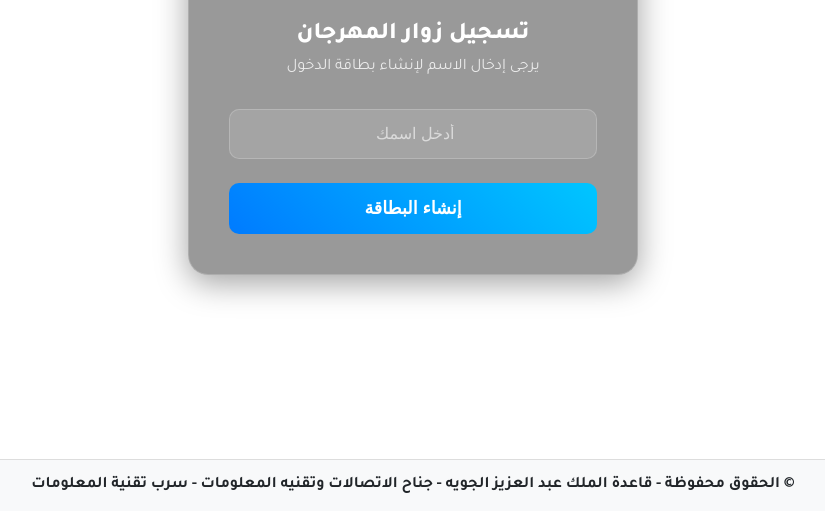
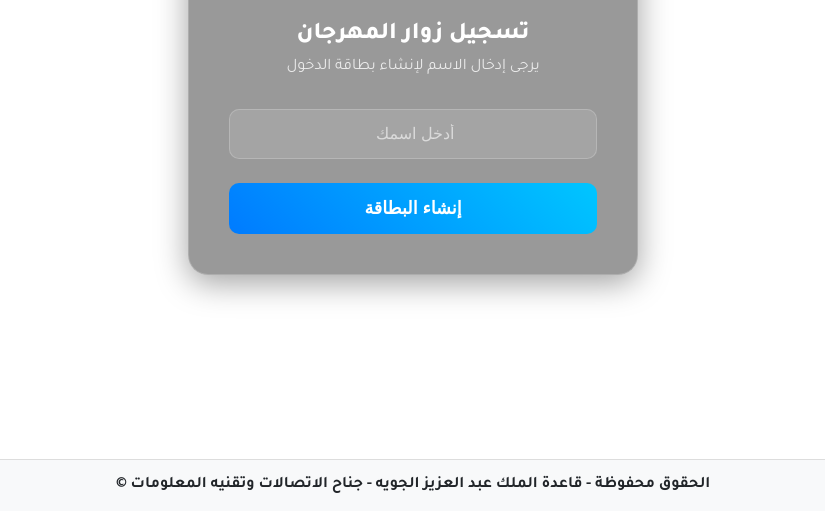
Before and after one commit to obied9/Visitor-Survey, a plain HTML site: page index.html in a window 1280 px wide. Shown: the part 289-800 px from the top of the page, without its empty margins (227-1052 px from the left). Drawn offline with nearby package versions, Linux system fonts and the light colour scheme; a script that the page names is missing.

Commit message:
Update index.html

```diff
--- a/index.html
+++ b/index.html
@@ -57,7 +57,7 @@
 </main>
 
     <footer class="main-footer">
-        <p>&copy; <span id="currentYear"></span>الحقوق محفوظة - قاعدة الملك عبد العزيز الجويه - جناح الاتصالات وتقنيه المعلومات - سرب تقنية المعلومات</p>
+        <p>الحقوق محفوظة - قاعدة الملك عبد العزيز الجويه - جناح الاتصالات وتقنيه المعلومات &copy; <span id="currentYear"></span></p>
     </footer>
     <script src="https://cdn.jsdelivr.net/npm/@supabase/supabase-js@2"></script>
     <script src="script.js"></script>
```
